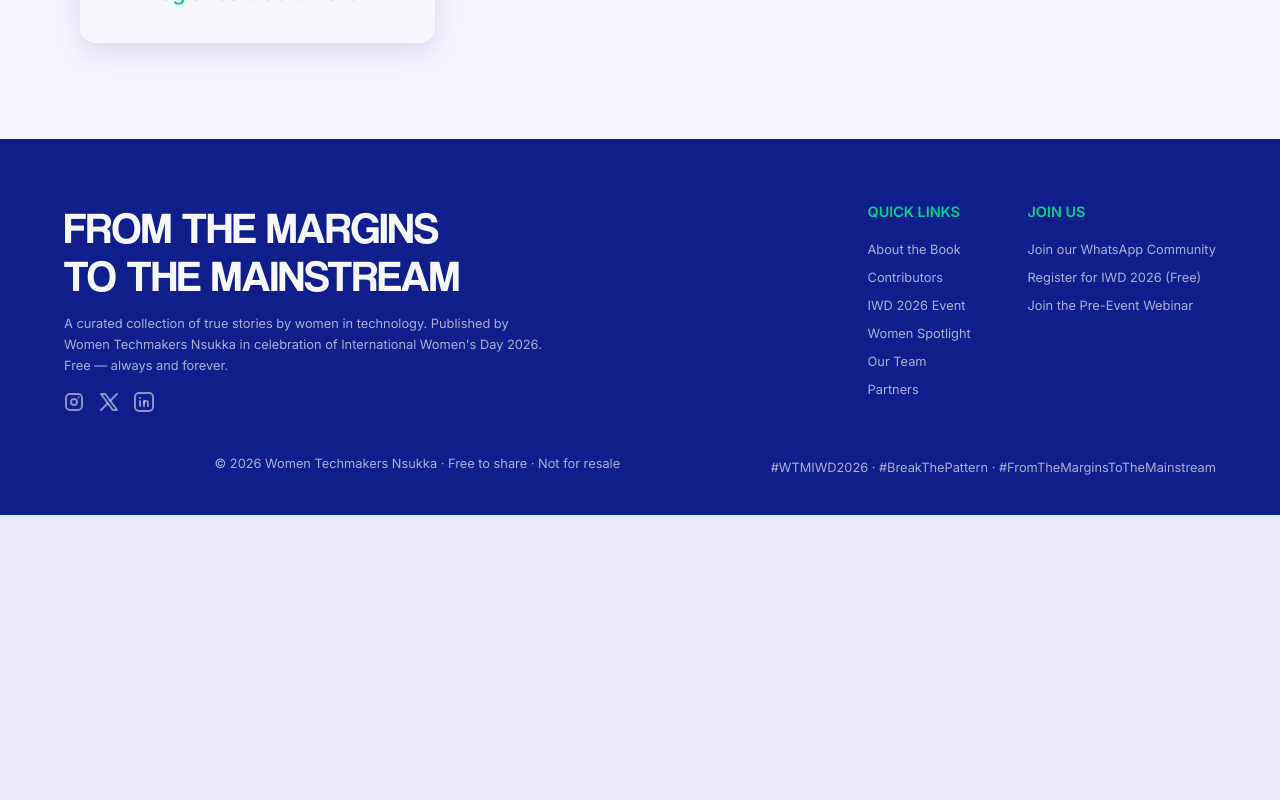
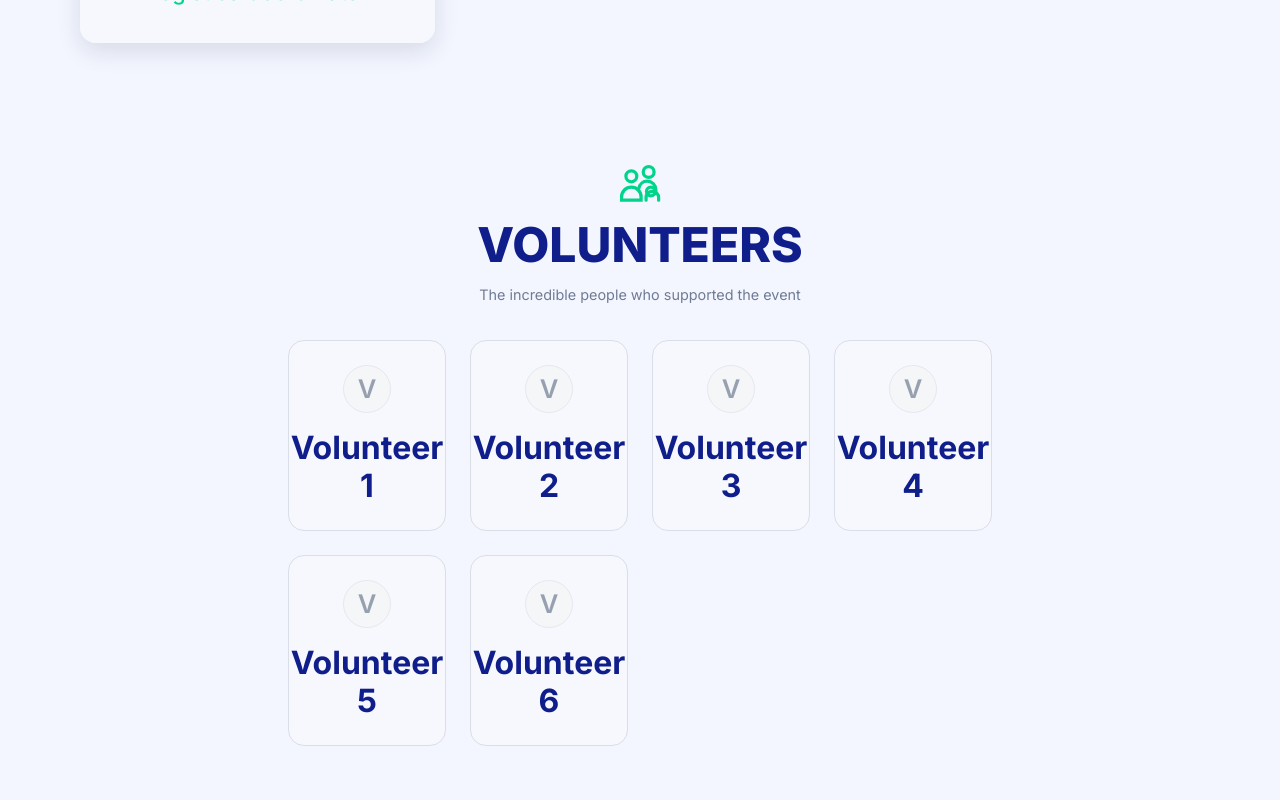
Before and after one commit to SamIfesi/Women-Techmakers, a React (Vite) app: page /Teams in a window 1280 px wide. Shown: the part 1740-2540 px from the top of the page. Before the commit the page ends 2255 px from the top, so only its background shows below. Built offline with nearby package versions, Linux system fonts and the light colour scheme; a web font is replaced by a local one.

Commit message:
Adds volunteers section to team page
Introduces a dedicated section to showcase event volunteers, highlighting their contributions alongside the core team for greater recognition and transparency.

```diff
--- a/src/Teams.jsx
+++ b/src/Teams.jsx
@@ -2,6 +2,7 @@
 import { teamHero } from './components/Data/TeamData';
 import SectionHero from './components/Hero/SectionHero';
 import CoreTeam from './components/Team/CoreTeam';
+import Volunteers from './components/Team/Volunteers';
 import Footer from './components/Footer/Footer';
 
 export default function Teams() {
@@ -19,6 +20,7 @@
           sectionId="team-hero-heading"
         />
         <CoreTeam />
+        <Volunteers />
       </main>
       <Footer />
     </>
--- a/src/components/Data/TeamData.js
+++ b/src/components/Data/TeamData.js
@@ -33,3 +33,16 @@
     },
   ],
 };
+
+export const volunteers = {
+  title: 'Volunteers',
+  subtitle: 'The incredible people who supported the event',
+  members: [
+    { initials: 'V', name: 'Volunteer 1' },
+    { initials: 'V', name: 'Volunteer 2' },
+    { initials: 'V', name: 'Volunteer 3' },
+    { initials: 'V', name: 'Volunteer 4' },
+    { initials: 'V', name: 'Volunteer 5' },
+    { initials: 'V', name: 'Volunteer 6' },
+  ],
+};
```
